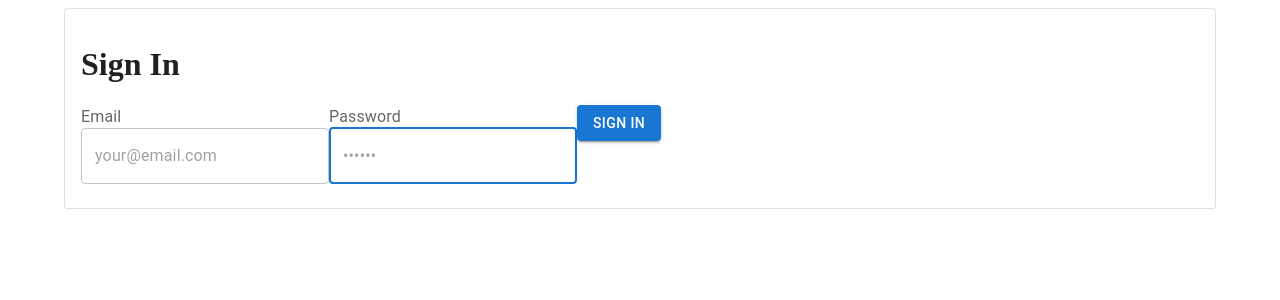
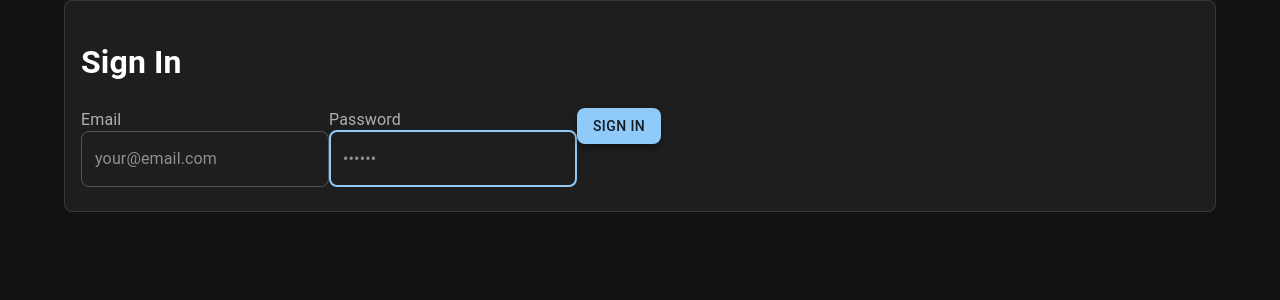
Before and after one commit to ozzycat/carpool-guard, a React (Vite) app in the folder client/: page /login in a window 1280 px wide. Shown: the top 300 px of the page. Built offline with nearby package versions, Linux system fonts and the light colour scheme.

Commit message:
putting in sass and setting up dark theme
my eyes hurt from light mode, I'm setting up for managing global theme now

```diff
--- a/client/package.json
+++ b/client/package.json
@@ -17,7 +17,8 @@
     "react": "^19.2.0",
     "react-dom": "^19.2.0",
     "react-router": "^7.13.0",
-    "react-router-dom": "^7.13.1"
+    "react-router-dom": "^7.13.1",
+    "sass": "^1.98.0"
   },
   "devDependencies": {
     "@eslint/js": "^9.39.1",
--- a/client/src/App.jsx
+++ b/client/src/App.jsx
@@ -1,10 +1,39 @@
+import { ThemeProvider, CssBaseline, useTheme } from "@mui/material";
 import { RouterProvider } from "react-router-dom";
 import router from "./utility/AppRouter";
+import theme from "./theme/theme";
+import "./styles/global.scss";
+
+function ThemeVariables() {
+  const theme = useTheme();
+
+  return (
+    <style>
+      {`
+        :root {
+          --color-primary: ${theme.palette.primary.main};
+          --color-secondary: ${theme.palette.secondary.main};
+          --color-bg-default: ${theme.palette.background.default};
+          --color-bg-paper: ${theme.palette.background.paper};
+          --color-text-primary: ${theme.palette.text.primary};
+          --color-text-secondary: ${theme.palette.text.secondary};
+          --radius: ${theme.shape.borderRadius}px;
+          --shadow-1: ${theme.shadows[1]};
+          --shadow-2: ${theme.shadows[2]};
+        }
+      `}
+    </style>
+  );
+}
 
 function App() {
 
   return (
-    <RouterProvider router={router} />
+    <ThemeProvider theme={theme}>
+      <CssBaseline />
+      <ThemeVariables />
+      <RouterProvider router={router} />
+    </ThemeProvider>
   );
 }
 
--- /dev/null
+++ b/client/src/styles/_mixins.scss
@@ -0,0 +1,32 @@
+// Allows the reuse of certain logic
+@mixin flex-center {
+  display: flex;
+  justify-content: center;
+  align-items: center;
+}
+
+@mixin surface($shadow: $shadow-1) {
+  background-color: $color-bg-paper;
+  box-shadow: $shadow;
+  border-radius: $radius;
+}
+
+@mixin hover-brighten($amount: 5%) {
+  transition: background-color 0.2s ease;
+
+  &:hover {
+    background-color: lighten($color-bg-paper, $amount);
+  }
+}
+
+@mixin respond-to($breakpoint) {
+  @if $breakpoint == sm {
+    @media (min-width: 600px) { @content; }
+  }
+  @else if $breakpoint == md {
+    @media (min-width: 900px) { @content; }
+  }
+  @else if $breakpoint == lg {
+    @media (min-width: 1200px) { @content; }
+  }
+}
--- /dev/null
+++ b/client/src/styles/_variables.scss
@@ -0,0 +1,22 @@
+// Define colors, spacing, fonts, breakpoints, etc.
+
+$color-primary: var(--color-primary);
+$color-secondary: var(--color-secondary);
+
+$color-bg-default: var(--color-bg-default);
+$color-bg-paper: var(--color-bg-paper);
+
+$color-text-primary: var(--color-text-primary);
+$color-text-secondary: var(--color-text-secondary);
+
+$radius: var(--radius);
+
+$shadow-1: var(--shadow-1);
+$shadow-2: var(--shadow-2);
+
+// Spacing scale (Sass-only)
+$space-1: 4px;
+$space-2: 8px;
+$space-3: 12px;
+$space-4: 16px;
+$space-5: 24px;
--- /dev/null
+++ b/client/src/theme/theme.js
@@ -0,0 +1,32 @@
+import { createTheme } from "@mui/material/styles";
+
+const theme = createTheme({
+  palette: {
+    mode: "dark",
+    primary: {
+      main: "#90caf9",
+    },
+    secondary: {
+      main: "#f48fb1",
+    },
+    background: {
+      default: "#121212",
+      paper: "#1e1e1e",
+    },
+    text: {
+      primary: "#ffffff",
+      secondary: "#b0b0b0",
+    },
+  },
+  shape: {
+    borderRadius: 8,
+  },
+  shadows: [
+    "none",
+    "0px 1px 3px rgba(0,0,0,0.3)",
+    "0px 4px 6px rgba(0,0,0,0.35)",
+    // add more as needed
+  ],
+});
+
+export default theme;
```
Also changed, not shown: client/src/styles/global.scss (added), 1 other file (tests, documents, lock files or other folders).
